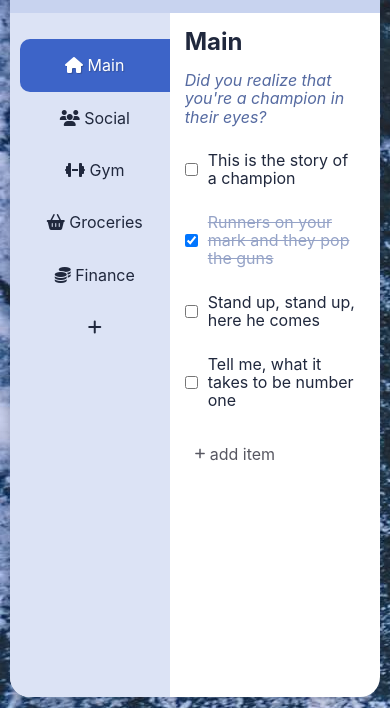
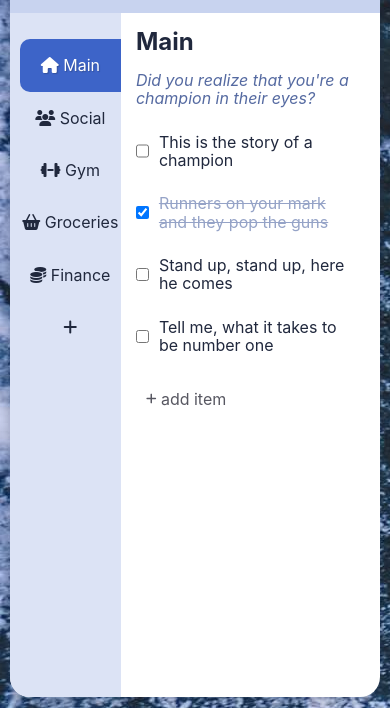
Before and after one commit to remtaine/todo-list, a website built with webpack: page src/html/main.html in a window 390 px wide. Shown: the part 105-813 px from the top of the page. Built offline with nearby package versions, Linux system fonts and the light colour scheme.

```diff
--- a/src/styles/main.scss
+++ b/src/styles/main.scss
@@ -23,6 +23,7 @@
 }
 
 body {
+    background-color: $color4;
     background-image: url('../images/bg.jpg');
     @include flex-center();
 }
@@ -42,6 +43,7 @@
     main {
         height: 90%;
         width: 95%;
+        grid-template-columns: 30% 1fr;
         // border-radius: 0;
     }
 }
```
